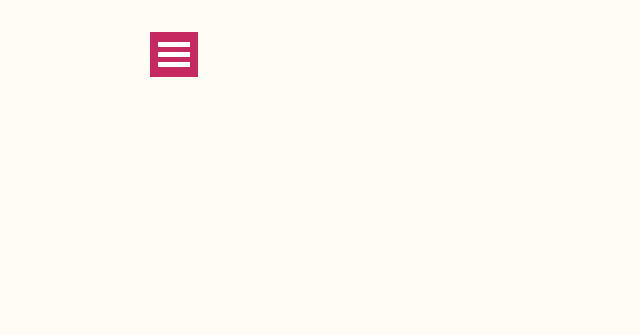
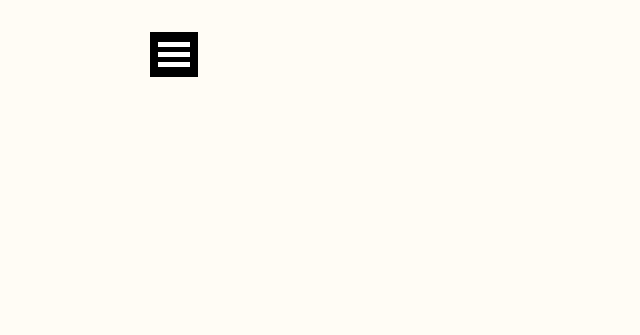
Before and after one commit to dhanushika/Test-Repository, a plain HTML site: page index.html in a window 1280 px wide. Shown: the whole page, without its empty margins (0-640 px from the left). Drawn offline with nearby package versions, Linux system fonts and the light colour scheme.

Commit message:
Change button background color to black

```diff
--- a/css/component.css
+++ b/css/component.css
@@ -769,13 +769,14 @@ All this is done for any sub-level being entered.
 
 /* Demo 1 */
 .demo-1 .dl-menuwrapper button {
-	background: #c62860;
+	//background: #c62860;
+	background: #000;
 }
 
 .demo-1 .dl-menuwrapper button:hover,
 .demo-1 .dl-menuwrapper button.dl-active,
 .demo-1 .dl-menuwrapper ul {
-	background: #9e1847;
+	//background: #9e1847;
 }
 
 /* Demo 2 */
```
